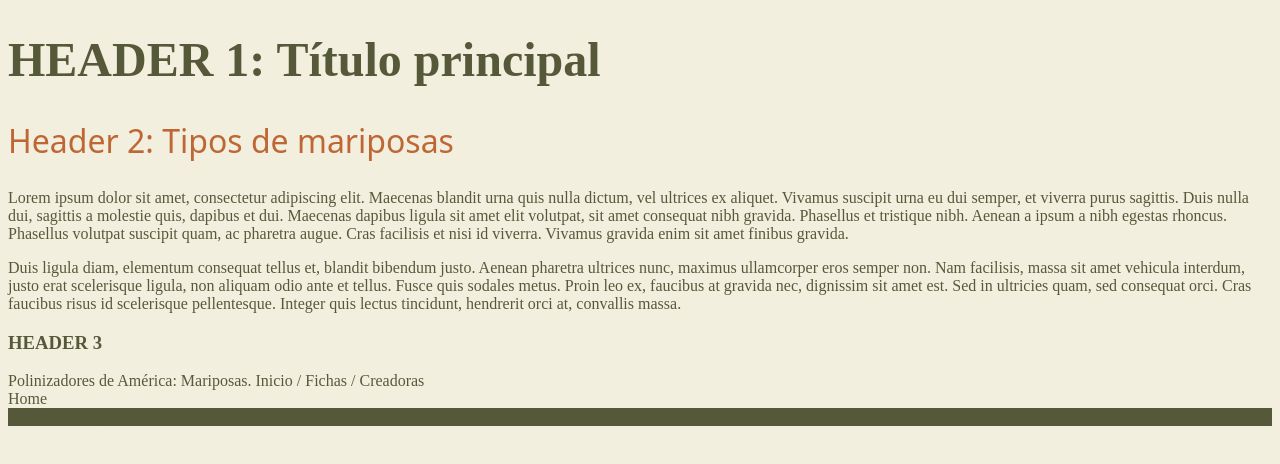
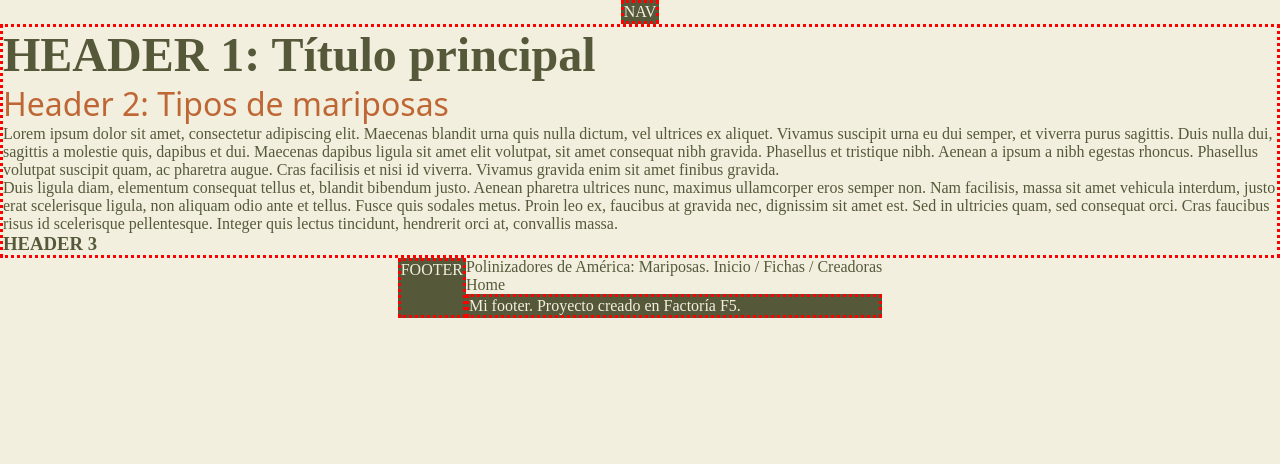
Before and after one commit to irinatiron/polinizadores-america-mariposas, a React (Vite) app: page / in a window 1280 px wide. Shown: the top 464 px of the page. Built offline with nearby package versions, Linux system fonts and the light colour scheme; a web font is replaced by a local one.

Commit message:
FEAT: reset and normalize styles (#10)

```diff
--- a/index.html
+++ b/index.html
@@ -16,8 +16,14 @@
 
 </head>
 
-<body>
-  <!--TODO: to be deleted. Testing purposes only-->
+<body class="flex-container">
+  <header>
+    <nav>
+      NAV
+    </nav>
+  </header>
+  <main>
+<!--TODO: to be deleted. Testing purposes only-->
   <div>
     <h1>HEADER 1: Título principal</h1>
     <h2>Header 2: Tipos de mariposas</h2>
@@ -36,6 +42,12 @@
     <h3>HEADER 3</h3>
   </div>
   <!---->
+  </main>
+  <footer>
+    FOOTER
+
+  </footer>
+
 
   <div id="root"></div>
   <script type="module" src="/src/main.jsx"></script>
--- a/src/index.css
+++ b/src/index.css
@@ -1,25 +1,52 @@
+/*Reset and normalize styles in all elements*/
+* {
+  margin: 0;
+  padding: 0;
+  box-sizing: border-box;
+}
+
 :root {
-  --color-dark-olive-green:#565939;
-  --color-ivory: #f2efdf; /*Light Beige*/
+  --color-dark-olive-green: #565939;
+  --color-ivory: #f2efdf;
+  /*Light Beige*/
   --color-orange: #F28F16;
   --color-brown: #bf6734;
   --color-red: #b63329;
-  --color-sage: #6b8779; /*Dark Turquoise*/
+  --color-sage: #6b8779;
+  /*Dark Turquoise*/
 }
 
-header {
+header nav {
+  border: 3px dotted red;
   background-color: #565939;
+  color: var(--color-ivory)
 }
 
 body {
+
   background-color: #F2EFDF;
   color: #565939;
+
+  main {
+    border: 3px dotted red;
+
+
+  }
+
+}
+
+.flex-container {
+  display: flex;
+  flex-flow: row wrap;
+  justify-content: center;
 
 }
 
 
 footer {
+  border: 3px dotted red;
   background-color: #565939;
+  color: var(--color-ivory)
 }
 
 h1 {
```
